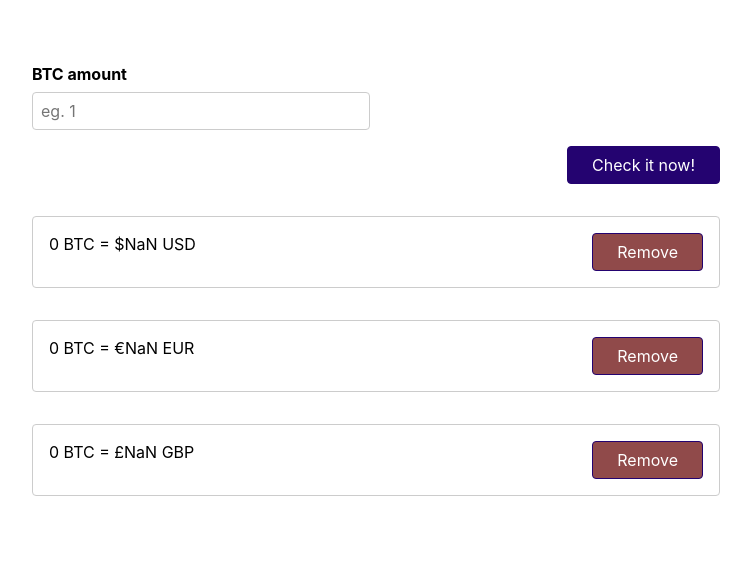
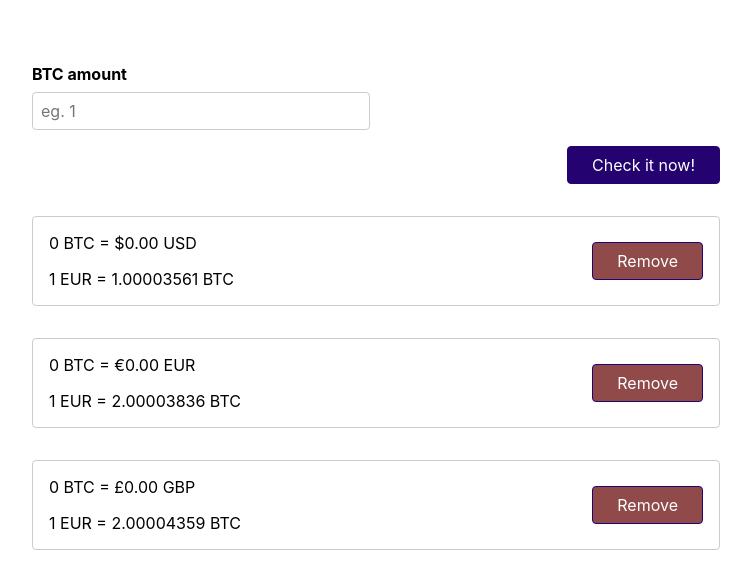
Before and after one commit to dirdakas/crypto-currency-reactjs, a React (Create React App) app: page / in a window 1280 px wide. Shown: the top 588 px of the page, without its empty margins (264-1015 px from the left). Built offline with nearby package versions, Linux system fonts and the light colour scheme; no server answers.

Commit message:
feat: added submit handler to fetch new data set

```diff
--- a/src/App.js
+++ b/src/App.js
@@ -9,25 +9,47 @@ function App() {
   const [amountBTC, setAmountBTC] = useState(0);
 
   const amountHandler = (amount) => {
-    console.log('amount from form: ', amount)
     setAmountBTC(amount ? amount : 0);
   };
+
+  const [requests, setRequests] = useState([]);
+
+  const submitHandler = () => {
+    // prevent multiple requests
+    if (requests.length === 0) {
+      setRequests([...activeCurrencies]);
+    }
+  }
 
   const currenciesHandler = (item, isAdd) => {
     console.log('currenciesHandler', item, 'isAdd ? ', isAdd);
     if (isAdd) {
-      setActiveCurrencies([...activeCurrencies, item]);
+      setActiveCurrencies((prevState) => [...prevState, item]);
     } else {
-      setActiveCurrencies([...activeCurrencies.filter(el => el !== item)]);
+      setActiveCurrencies((prevState) => [...prevState.filter(el => el !== item)]);
     }
+  }
+
+  const activeRequestsHandler = (currency) => {
+    setRequests((prevState) => [...prevState].filter(req => req !== currency));
+  }
+
+  function isActiveRequest(currency) {
+    return !!requests.find(el => el === currency);
   }
 
   return (
     <div className="app">
-      <FormBTC onAmountChange={amountHandler}/>
+      <FormBTC onAmountChange={amountHandler} onSubmit={submitHandler} />
       { activeCurrencies
-        .map(currency =>
-          <CurrencyField currency={currency} amount={amountBTC} onRemoveCurrency={currenciesHandler} />
+        .map(curr =>
+          <CurrencyField
+            currency={curr}
+            key={curr}
+            amount={amountBTC}
+            isActiveRequest={isActiveRequest(curr)}
+            onRequestFinished={activeRequestsHandler}
+            onRemoveCurrency={currenciesHandler} />
         )
       }
     </div>
--- a/src/components/CurrencyField.js
+++ b/src/components/CurrencyField.js
@@ -1,4 +1,4 @@
-import { useState, useEffect } from 'react';
+import { useState } from 'react';
 
 import './CurrencyField.css';
 import {
@@ -12,21 +12,31 @@ import {
 
 function CurrencyField(params) {
   const [data, setData] = useState();
+  var isInit = false;
 
-  useEffect(() => {
-    // @TODO: issues with cors?
-    fetch(`https://spectrocoin.com/scapi/ticker/BTC/${params.currency}`, {
-      mode: 'no-cors',
+  if (!isInit && (params.isActiveRequest || !data)) {
+    isInit = true;
+    // fetch(`https://spectrocoin.com/scapi/ticker/BTC/${params.currency}`, {
+    //   mode: 'no-cors',
+    // })
+    fetch(`fake`)
+    .then(response => {
+      return getMockedResponse(params.currency);
     })
-    .then(response => {
-      console.log('response: ', response);
+    .catch(response => {
       return getMockedResponse(params.currency);
     })
     .then((data) => {
-      console.log(data);
-      setData(data);
-    })
-  });
+      // @TODO: used only for generating random price
+      const newLast = data.last + Math.floor(Math.random() * 3);
+      setData({
+        ...data,
+        last: newLast,
+        friendlyLast: `1 EUR = ${newLast} BTC`
+      });
+      params.onRequestFinished(params.currency);
+    });
+  }
 
   function getMockedResponse(currency) {
     switch(currency) {
@@ -41,6 +51,7 @@ function CurrencyField(params) {
   }
 
   function formatValue() {
+    console.log('params', params, 'data', data)
     return new Intl.NumberFormat('en-US', {
       style: 'currency',
       currency: params.currency
--- a/src/components/FormBTC.js
+++ b/src/components/FormBTC.js
@@ -3,8 +3,6 @@ import { useState } from 'react';
 import './FormBTC.css';
 
 const  FormBTC = (props) => {
-  console.log('FormBTC props', props)
-
   const [enteredAmount, setEnteredAmount] = useState('');
   const [enteredAmountTouched, setEnteredAmountTouched] = useState(false);
 
@@ -31,7 +29,7 @@ const  FormBTC = (props) => {
     }
 
     console.log('shoot get from API request. Current amount: ' + enteredAmount);
-    alert('Form was submitted: ' + enteredAmount);
+    props.onSubmit();
   }
 
   return <form onSubmit={formSubmissionHandler}>
```
Also changed, not shown: 1 other file (tests, documents, lock files or other folders).
